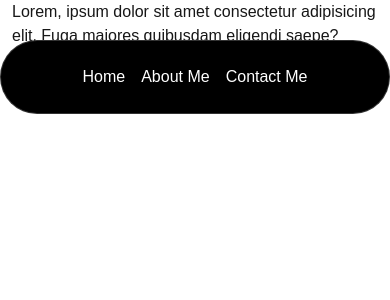
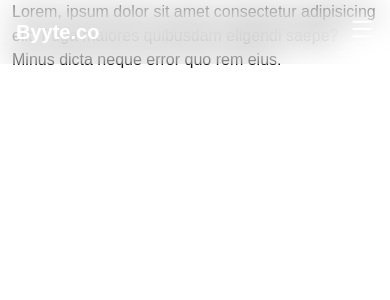
Before and after one commit to Souravhere/hellonext, a Next.js app: page /aboutme in a window 390 px wide. Shown: the top 300 px of the page. Built offline with nearby package versions, Linux system fonts and the light colour scheme.

Commit message:
menu updated and react-icon depedencis added few more updates released

```diff
--- a/package.json
+++ b/package.json
@@ -14,6 +14,7 @@
     "next": "14.2.8",
     "react": "^18",
     "react-dom": "^18",
+    "react-icons": "^5.3.0",
     "tailwind-merge": "^2.5.2"
   },
   "devDependencies": {
--- a/src/components/Herosection.tsx
+++ b/src/components/Herosection.tsx
@@ -23,7 +23,7 @@ export function TypewriterEffectSmoothDemo() {
   return (
     <div className="flex flex-col items-center justify-center h-[40rem]  ">
       <p className="text-neutral-600 dark:text-neutral-200 text-xs sm:text-base  ">
-        The road to freedom starts from here
+        Welcome To My Portfolio
       </p>
       <TypewriterEffectSmooth words={words} />
       <div className="flex flex-col md:flex-row space-y-4 md:space-y-0 space-x-0 md:space-x-4">
--- a/src/components/Navbar.tsx
+++ b/src/components/Navbar.tsx
@@ -1,30 +1,98 @@
 'use client';
-import React, { useState } from "react";
-import { HoveredLink, Menu, MenuItem } from "./ui/navbar-menu";
-import { cn } from "@/utils/cn";
-import Link from "next/link";
+import React, { useState, useEffect } from 'react';
+import { motion } from 'framer-motion';
+import { cn } from '@/utils/cn';
+import Link from 'next/link';
+import { HoveredLink, Menu, MenuItem } from './ui/navbar-menu';
+import { AiOutlineMenu, AiOutlineClose } from 'react-icons/ai'; // For open/close icons
+
 function Navbar({ className }: { className?: string }) {
-    const [active, setActive] = useState<string | null>(null);
+  const [active, setActive] = useState<string | null>(null);
+  const [isOpen, setIsOpen] = useState(false);
+  const [scrollDirection, setScrollDirection] = useState('up');
+
+  // Toggle Menu
+  const toggleMenu = () => {
+    setIsOpen(!isOpen);
+  };
+
+  useEffect(() => {
+    let lastScrollY = window.scrollY;
+
+    const updateScrollDirection = () => {
+      const scrollY = window.scrollY;
+      if (scrollY > lastScrollY) {
+        setScrollDirection('down');
+      } else {
+        setScrollDirection('up');
+      }
+      lastScrollY = scrollY;
+    };
+
+    window.addEventListener('scroll', updateScrollDirection);
+    return () => window.removeEventListener('scroll', updateScrollDirection);
+  }, []);
+
   return (
-        <nav className={cn("fixed top-10 inset-x-0 max-w-2xl mx-auto z-50", className)}>
-            <Menu setActive={setActive}>
-                <Link href={'/'}>
-                <MenuItem setActive={setActive} active={active} item="Home">
-                </MenuItem>
-                </Link>
-                <MenuItem setActive={setActive} active={active} item="About Me">
-                <div className="flex flex-col hover:text-gray-400 space-y-4 text-sm">
-                    <HoveredLink href="/">Skills</HoveredLink>
-                    <HoveredLink href="/">Education</HoveredLink>
-                    <HoveredLink href="/">More</HoveredLink>
-                </div>
-                </MenuItem>
-                <Link href={'/'}>
-                    <MenuItem setActive={setActive} active={active} item="Contact Me" />
-                </Link>
-            </Menu>
-        </nav>
-  )
+    <motion.nav
+      initial={{ y: 0 }}
+      animate={scrollDirection === 'down' ? { y: '-100%' } : { y: 0 }}
+      transition={{ type: 'spring', stiffness: 300, damping: 40 }}
+      className={cn(
+        'fixed top-0 left-0 right-0 z-50 bg-opacity-30 backdrop-blur-lg backdrop-filter transition-all duration-500',
+        isOpen ? 'bg-black/70' : 'bg-transparent',
+        className
+      )}
+    >
+      <div className="max-w-7xl mx-auto px-4 sm:px-6 lg:px-8">
+        <div className="flex justify-between items-center h-16">
+          <div className="flex-shrink-0">
+            <Link href="/"
+               className="text-xl font-bold text-white">Byyte.co
+            </Link>
+          </div>
+          <div className="hidden md:flex space-x-8">
+            <Link href="/"
+               className="text-white hover:text-gray-400">Home
+            </Link>
+            <Link href="/"
+               className="text-white hover:text-gray-400">Home
+            </Link>
+            <Link href="/contact"
+               className="text-white hover:text-gray-400">Contact Me
+            </Link>
+          </div>
+          <div className="md:hidden">
+            <button onClick={toggleMenu} className="text-white">
+              {isOpen ? <AiOutlineClose size={24} /> : <AiOutlineMenu size={24} />}
+            </button>
+          </div>
+        </div>
+      </div>
+      {/* Mobile Menu */}
+      <motion.div
+        initial={{ height: 0 }}
+        animate={isOpen ? { height: '100vh' } : { height: 0 }}
+        transition={{ duration: 0.5, ease: 'easeInOut' }}
+        className="overflow-hidden md:hidden bg-black/70 text-white fixed inset-0 z-40"
+      >
+        <div className="flex flex-col items-center justify-center space-y-8 h-full">
+          <Link href="/"
+             className="text-white hover:text-gray-400 text-xl" onClick={toggleMenu}>
+              Home
+          </Link>
+          <Link href="/contact"
+                 className="text-white hover:text-gray-400 text-xl" onClick={toggleMenu}>
+              Contact Me
+          </Link>
+          <Link href="/contact"
+                 className="text-white hover:text-gray-400 text-xl" onClick={toggleMenu}>
+              Contact Me
+          </Link>
+        </div>
+      </motion.div>
+    </motion.nav>
+  );
 }
 
-export default Navbar
+export default Navbar;
```
Also changed, not shown: 1 other file (tests, documents, lock files or other folders).
